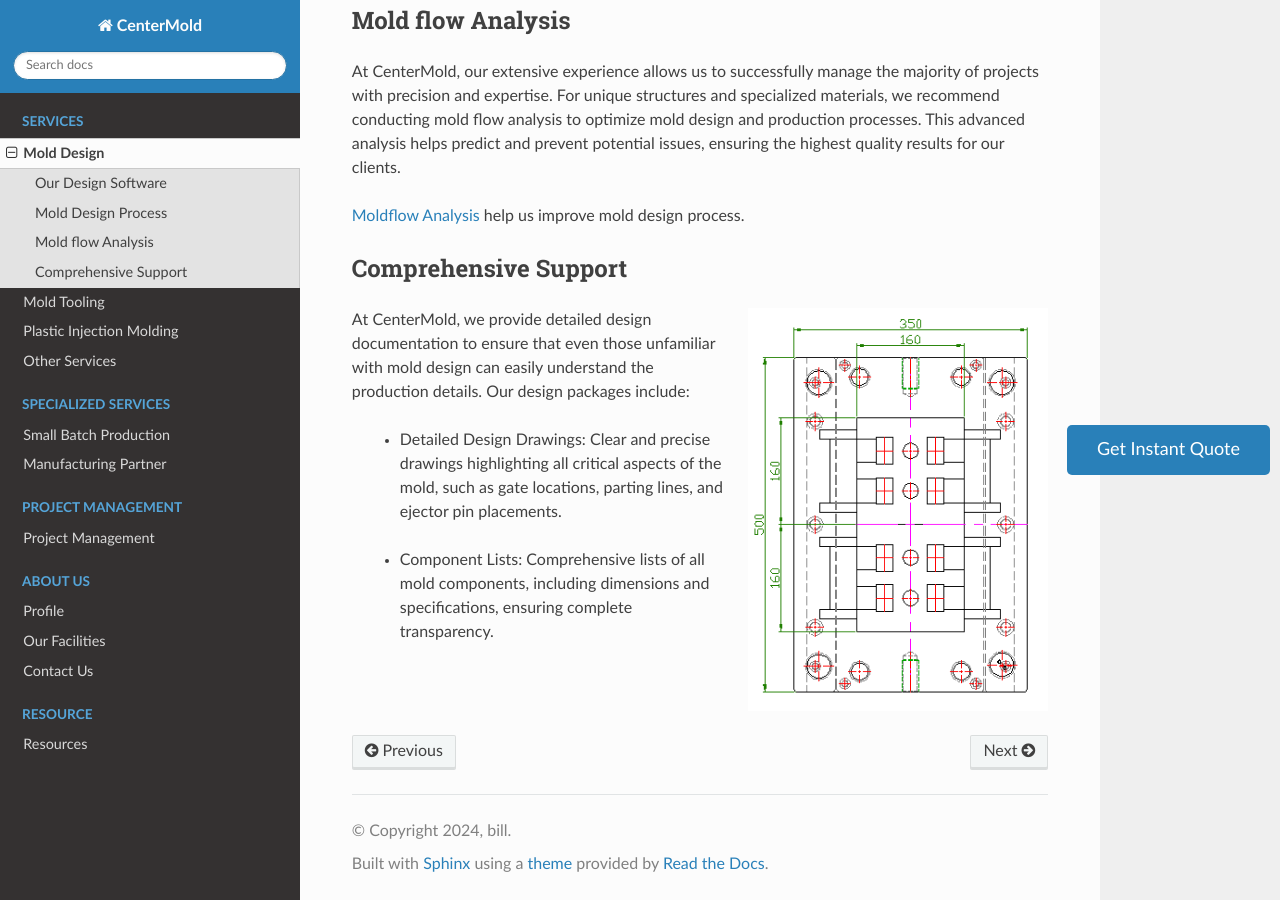
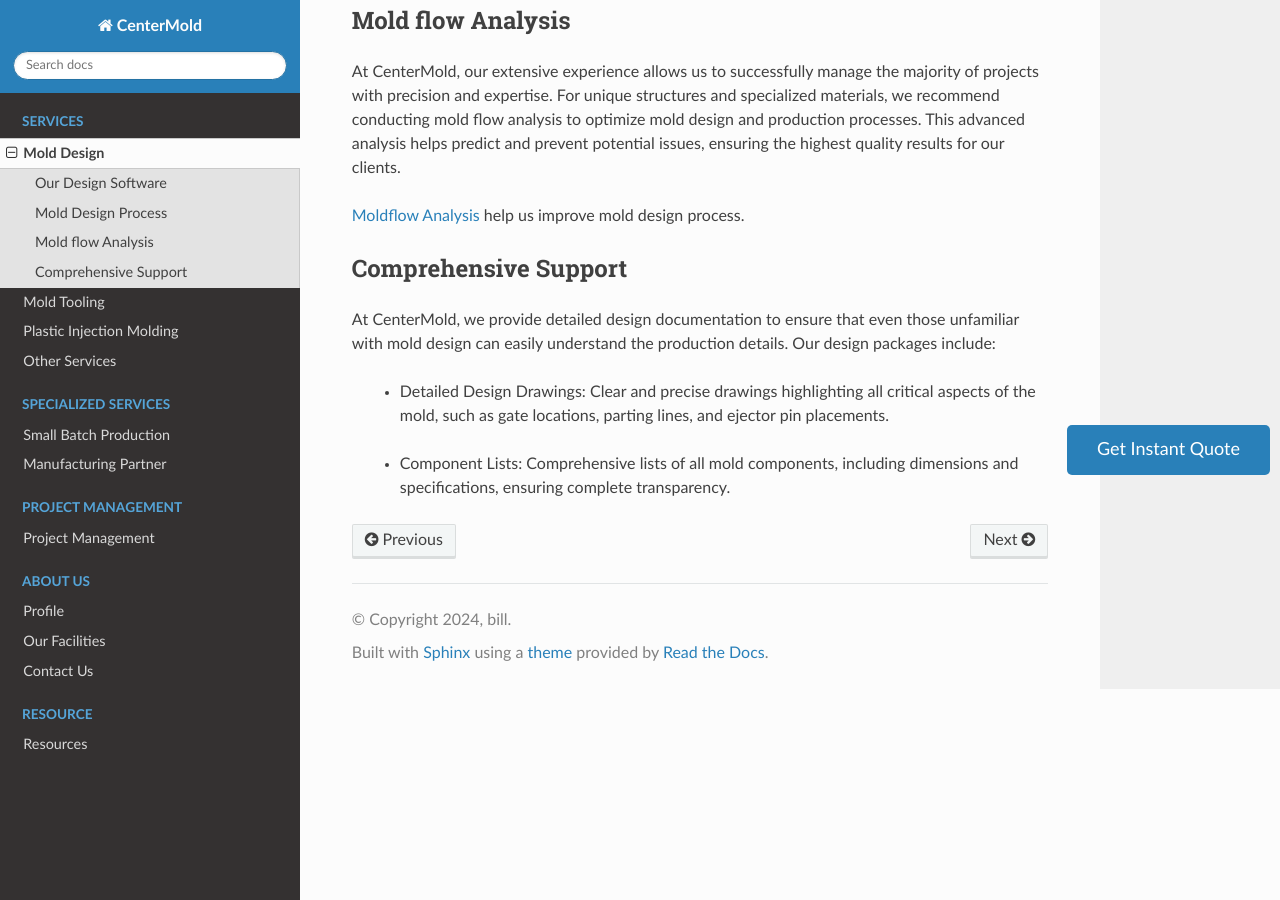
Before and after one commit to paultang/centermold, a Sphinx documentation site: the page built from source/Mold-Design.rst, in a window 1280 px wide and 900 px high, scrolled down 1596 px. Built offline with Sphinx 7.4.7 and the Read the Docs theme 2.0.0, drawn with Linux system fonts in a browser that asks for light colours; pages that are not in the unit, such as notebooks, are missing from menus.

Commit message:
Update Mold-Design.rst

```diff
--- a/source/Mold-Design.rst
+++ b/source/Mold-Design.rst
@@ -67,11 +67,6 @@ At CenterMold, our extensive experience allows us to successfully manage the maj
 Comprehensive Support
 ----------------------------------------
 
-
-.. figure:: _static/layout.png
-   :align: right
-   :width: 300px
-
 At CenterMold, we provide detailed design documentation to ensure that even those unfamiliar with mold design can easily understand the production details. Our design packages include:
 
   - Detailed Design Drawings: Clear and precise drawings highlighting all critical aspects of the mold, such as gate locations, parting lines, and ejector pin placements.
```
